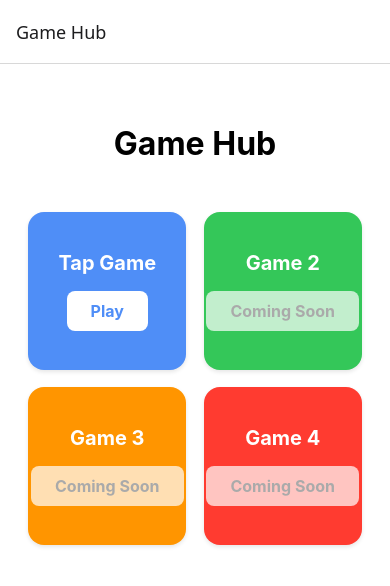
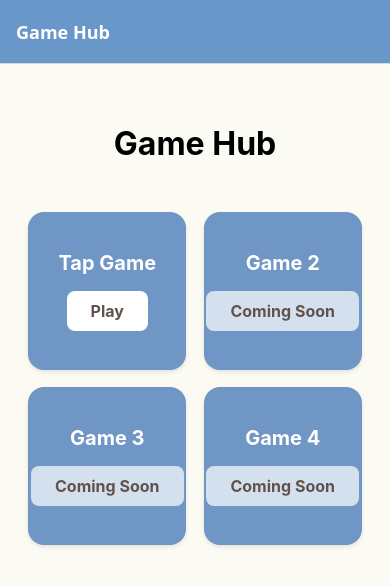
Before and after one commit to Vinay-Khanagavi/react-native, a React Native app: screen /Home in a window 390 px wide. Shown: the top 586 px of the page. Built offline with nearby package versions, Linux system fonts and the light colour scheme.

Commit message:
Enhance AppNavigator with custom header styles and update HomeScreen layout by removing game colors and adjusting background colors for improved aesthetics.

```diff
--- a/navigation/AppNavigator.js
+++ b/navigation/AppNavigator.js
@@ -9,7 +9,14 @@ const Stack = createNativeStackNavigator();
 export default function AppNavigator() {
   return (
     <NavigationContainer>
-      <Stack.Navigator initialRouteName="Home">
+      <Stack.Navigator
+        initialRouteName="Home"
+        screenOptions={{
+          headerStyle: { backgroundColor: '#6997ca' },
+          headerTintColor: '#fff',
+          headerTitleStyle: { fontWeight: 'bold' },
+        }}
+      >
         <Stack.Screen name="Home" component={HomeScreen} options={{ title: 'Game Hub' }} />
         <Stack.Screen name="TapGame" component={TapGameScreen} options={{ title: 'Tap Game' }} />
       </Stack.Navigator>
--- a/screens/HomeScreen.jsx
+++ b/screens/HomeScreen.jsx
@@ -6,25 +6,21 @@ const games = [
   {
     name: 'Tap Game',
     key: 'TapGame',
-    color: '#4F8EF7',
     available: true,
   },
   {
     name: 'Game 2',
     key: 'Game2',
-    color: '#34C759',
     available: false,
   },
   {
     name: 'Game 3',
     key: 'Game3',
-    color: '#FF9500',
     available: false,
   },
   {
     name: 'Game 4',
     key: 'Game4',
-    color: '#FF3B30',
     available: false,
   },
 ];
@@ -36,7 +32,7 @@ export default function HomeScreen() {
       <Text style={styles.title}>Game Hub</Text>
       <View style={styles.grid}>
         {games.map((game, idx) => (
-          <View key={game.key} style={[styles.box, { backgroundColor: game.color }]}>
+          <View key={game.key} style={styles.box}>
             <Text style={styles.gameName}>{game.name}</Text>
             {game.available ? (
               <TouchableOpacity
@@ -62,7 +58,7 @@ const styles = StyleSheet.create({
     flex: 1,
     justifyContent: 'flex-start',
     alignItems: 'center',
-    backgroundColor: '#fff',
+    backgroundColor: '#fbfbf3',
     paddingTop: 60,
   },
   title: {
@@ -89,6 +85,7 @@ const styles = StyleSheet.create({
     shadowOffset: { width: 0, height: 2 },
     shadowOpacity: 0.1,
     shadowRadius: 4,
+    backgroundColor: '#6f96c4',
   },
   gameName: {
     fontSize: 20,
@@ -103,7 +100,7 @@ const styles = StyleSheet.create({
     borderRadius: 8,
   },
   playButtonText: {
-    color: '#4F8EF7',
+    color: '#60534d',
     fontSize: 16,
     fontWeight: 'bold',
   },
@@ -111,7 +108,7 @@ const styles = StyleSheet.create({
     backgroundColor: 'rgba(255,255,255,0.7)',
   },
   comingSoonText: {
-    color: '#aaa',
+    color: '#60534d',
     fontSize: 16,
     fontWeight: 'bold',
   },
```
